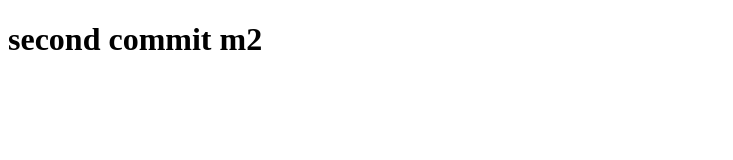
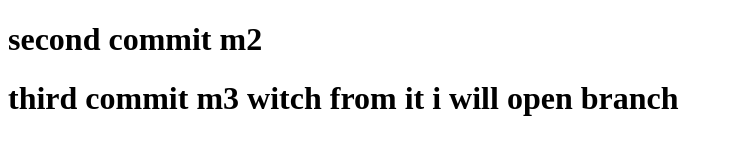
Before and after one commit to Blooming0/git-Chalenge, a plain HTML site: page index.html in a window 1280 px wide. Shown: the whole page, without its empty margins (0-733 px from the left). Drawn offline with Linux system fonts and the light colour scheme.

Commit message:
commit m3

```diff
--- a/index.html
+++ b/index.html
@@ -7,5 +7,6 @@
 </head>
 <body>
     <h1>second commit m2</h1>
+    <h1>third commit m3 witch from it i will open branch</h1>
 </body>
 </html>
```
